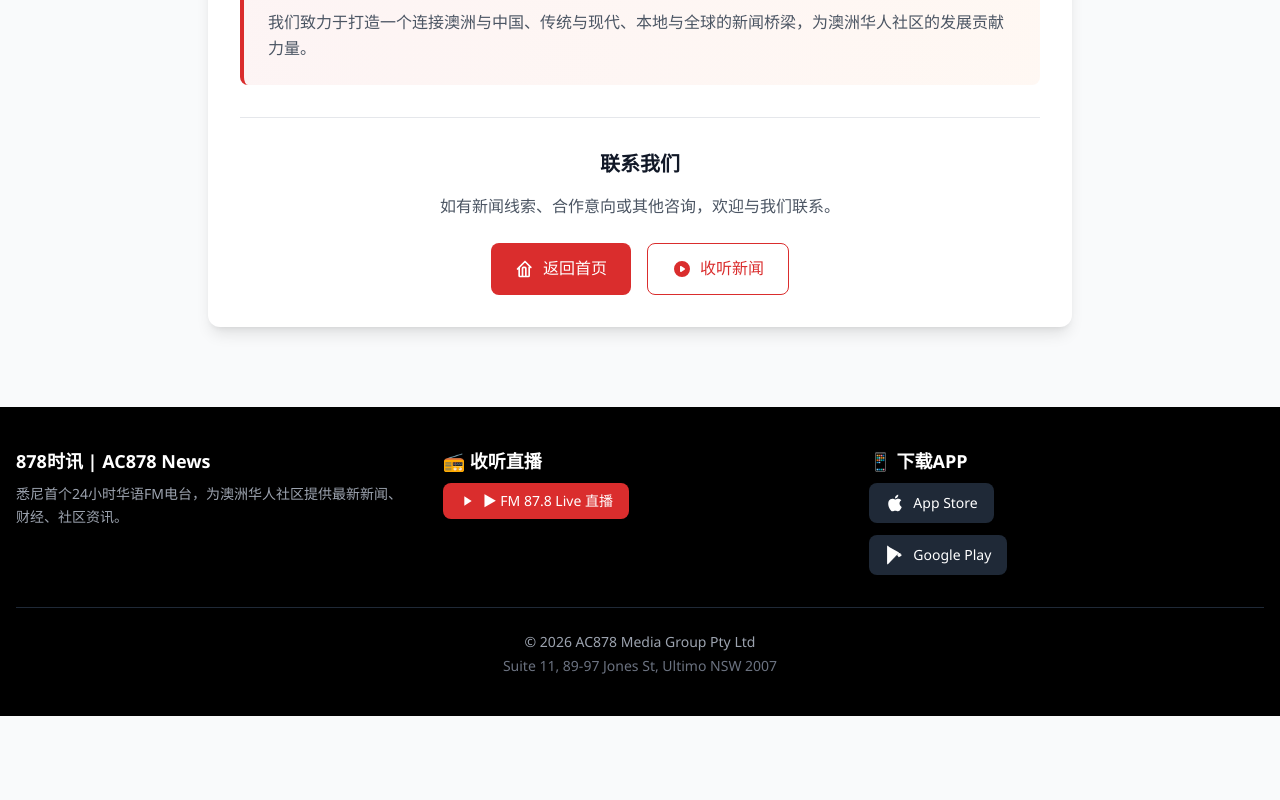
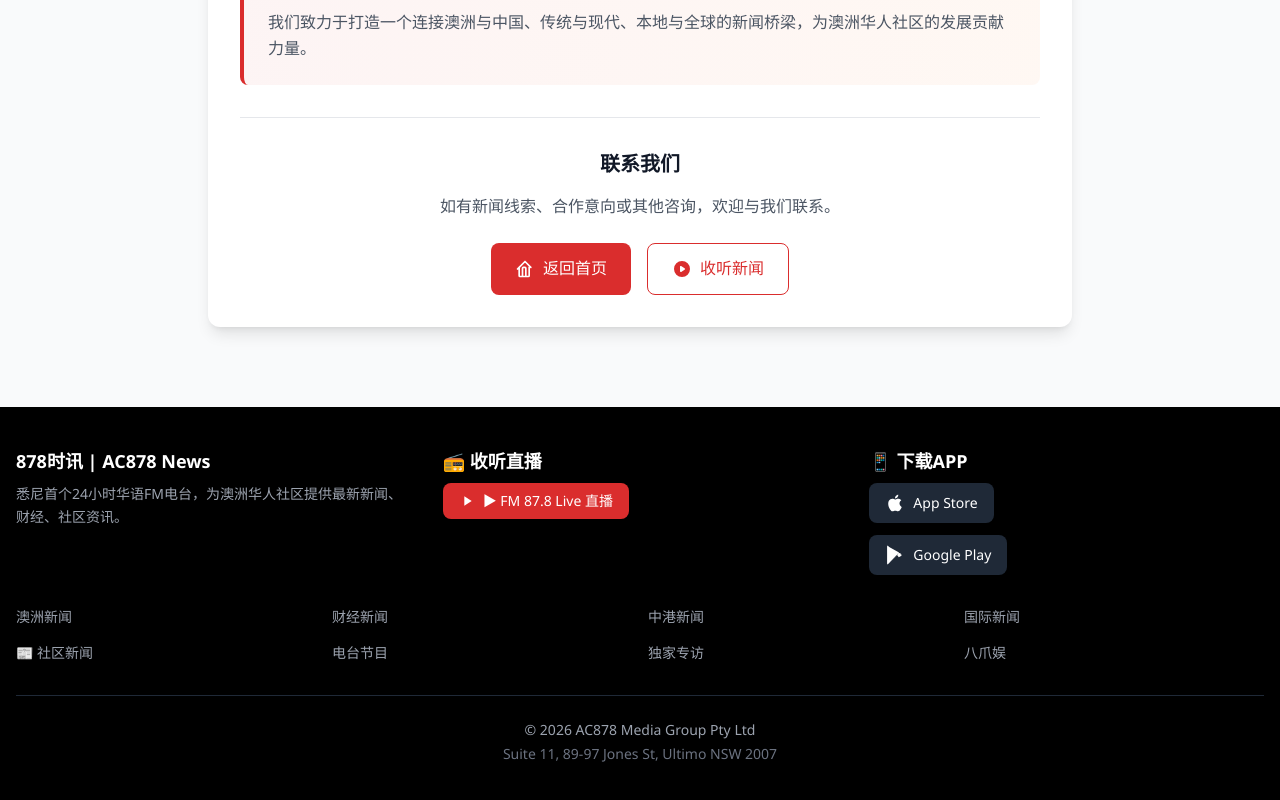
Before and after one commit to ac878media/ac878-news-website, a Next.js app: page /about in a window 1280 px wide. Shown: the part 1531-2331 px from the top of the page. Before the commit the page ends 2247 px from the top, so only its background shows below. Built offline with nearby package versions, Linux system fonts and the light colour scheme.

Commit message:
Add 社区新闻 link to footer quick links and sidebar navigation

```diff
--- a/src/components/Footer.tsx
+++ b/src/components/Footer.tsx
@@ -101,6 +101,18 @@ export default function Footer() {
           </div>
         </div>
 
+        {/* Quick Links */}
+        <div className="grid grid-cols-2 md:grid-cols-4 gap-4 mb-8 text-sm">
+          <a href="https://news.ac878.com.au/#australia" className="text-gray-400 hover:text-accent transition-colors">澳洲新闻</a>
+          <a href="https://news.ac878.com.au/#business" className="text-gray-400 hover:text-accent transition-colors">财经新闻</a>
+          <a href="https://news.ac878.com.au/#china" className="text-gray-400 hover:text-accent transition-colors">中港新闻</a>
+          <a href="https://news.ac878.com.au/#international" className="text-gray-400 hover:text-accent transition-colors">国际新闻</a>
+          <a href="https://ac878.com.au/category/comm-news/" target="_blank" rel="noopener noreferrer" className="text-gray-400 hover:text-accent transition-colors">📰 社区新闻</a>
+          <a href="https://ac878.com.au/program/" target="_blank" rel="noopener noreferrer" className="text-gray-400 hover:text-accent transition-colors">电台节目</a>
+          <a href="https://ac878.com.au/interview/" target="_blank" rel="noopener noreferrer" className="text-gray-400 hover:text-accent transition-colors">独家专访</a>
+          <a href="https://ac878.com.au/magazine-octopus/" target="_blank" rel="noopener noreferrer" className="text-gray-400 hover:text-accent transition-colors">八爪娱</a>
+        </div>
+
         <div className="border-t border-gray-800 pt-6 text-center text-sm">
           <p>© 2026 AC878 Media Group Pty Ltd</p>
           <p className="mt-1 text-gray-500">Suite 11, 89-97 Jones St, Ultimo NSW 2007</p>
--- a/src/components/Sidebar.tsx
+++ b/src/components/Sidebar.tsx
@@ -135,6 +135,14 @@ export default function Sidebar({ posts }: Props) {
           >
             国际新闻
           </Link>
+          <a
+            href="https://ac878.com.au/category/comm-news/"
+            target="_blank"
+            rel="noopener noreferrer"
+            className="text-sm text-gray-600 dark:text-gray-300 hover:text-accent transition-colors p-2 rounded hover:bg-white dark:hover:bg-gray-600 col-span-2"
+          >
+            📰 社区新闻 Community News
+          </a>
         </div>
       </div>
     </aside>
```
